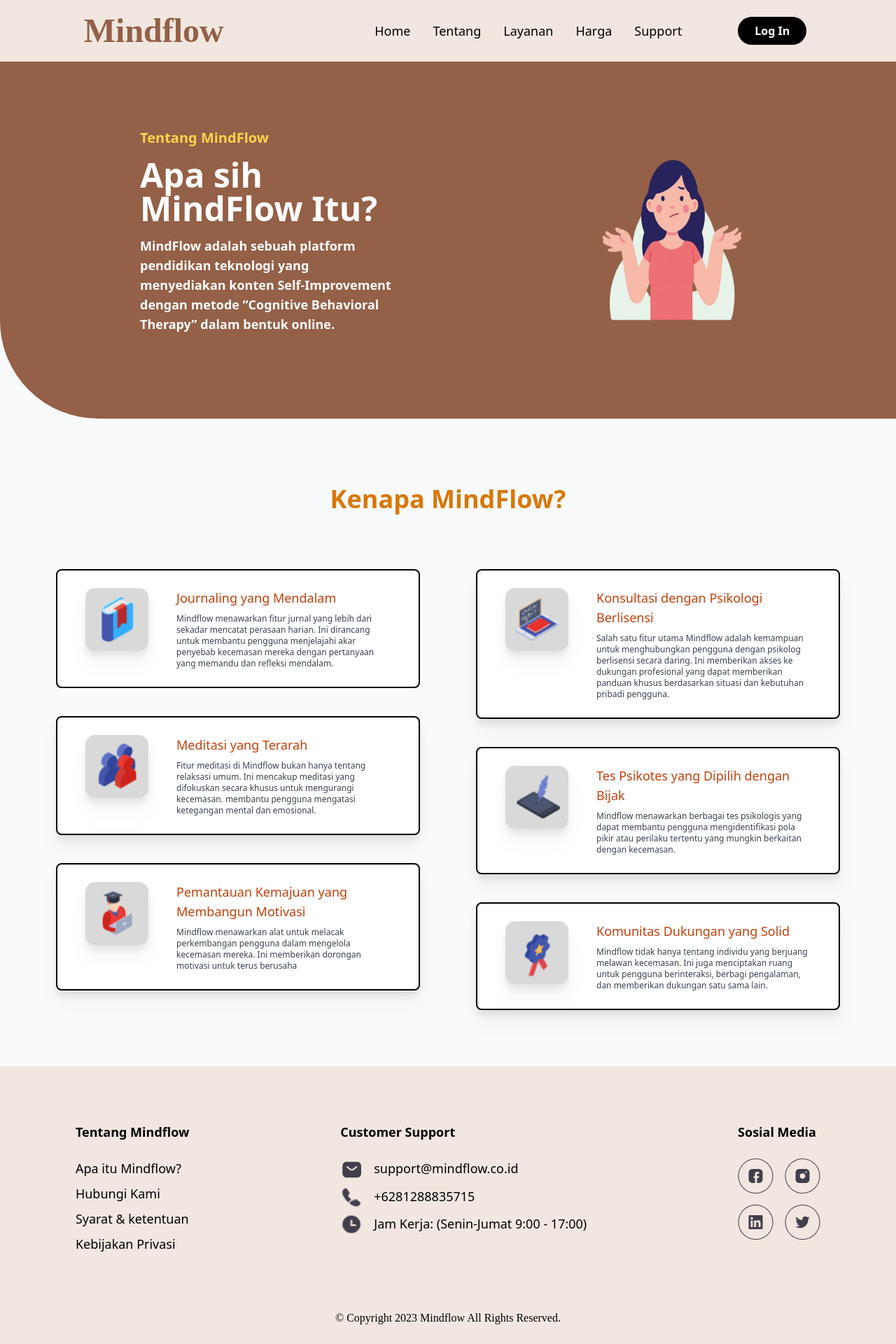
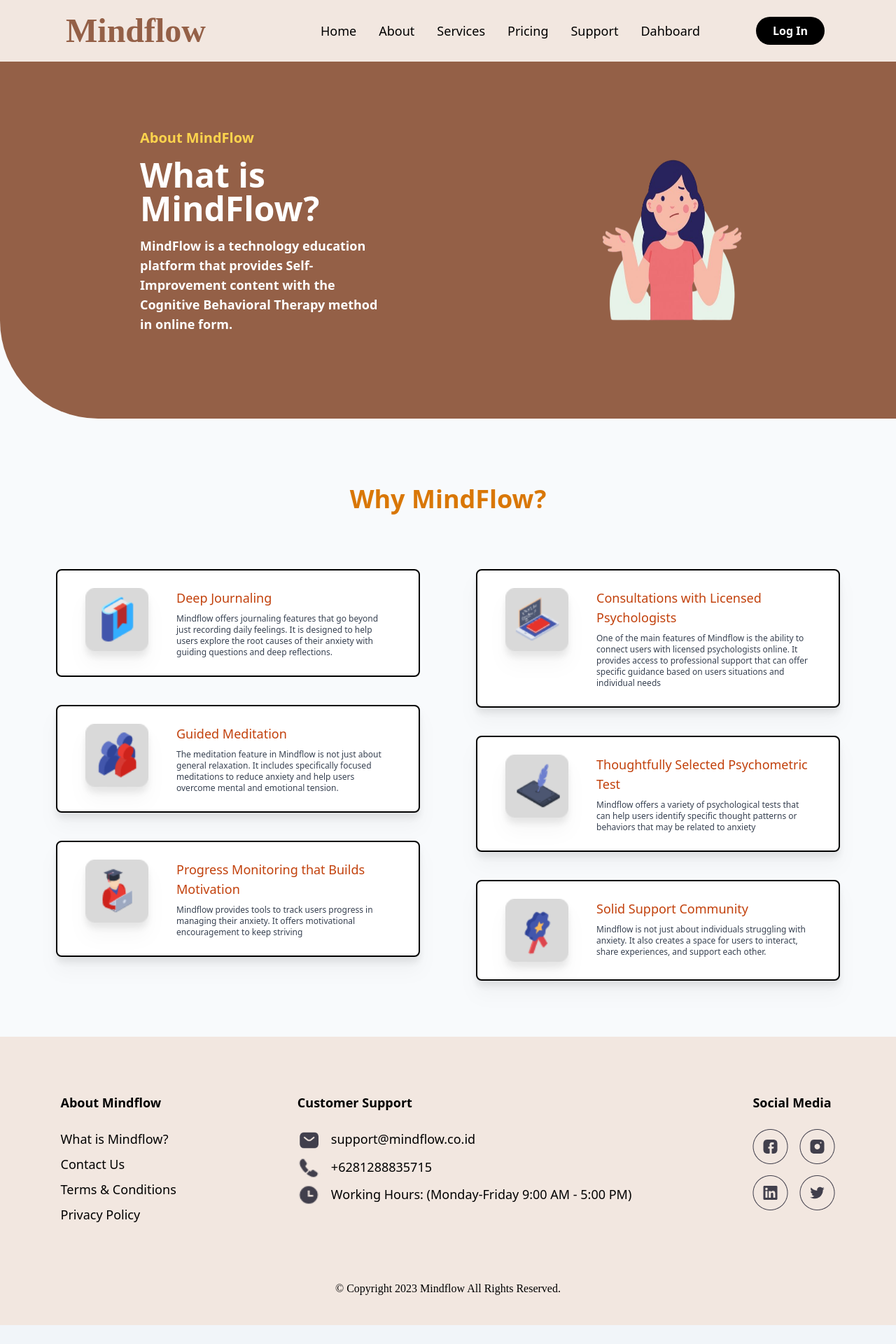
Before and after one commit to oxqlion/mindflow, a React app in the folder client/: page /tentang in a window 1280 px wide. Shown: the top 1920 px of the page at 70% size. After the commit the page ends 1893 px from the top, so only its background shows below. Built offline with nearby package versions, Linux system fonts and the light colour scheme; no server answers; the HTML template or start-up script is replaced by a standard one.

Commit message:
tadi pagi

```diff
--- a/client/src/components/Footer.jsx
+++ b/client/src/components/Footer.jsx
@@ -16,11 +16,11 @@ const Footer = () => {
         <div>
         <div className="flex items-start justify-around py-20 px-30 bg-bg font-sans">
         <div className="flex flex-col gap-2">
-          <p className="mb-4 font-bold text-lg">Tentang Mindflow</p>
-          <p className="text-lg">Apa itu Mindflow?</p>
-          <p className="text-lg">Hubungi Kami</p>
-          <p className="text-lg">Syarat & ketentuan</p>
-          <p className="text-lg">Kebijakan Privasi</p>
+          <p className="mb-4 font-bold text-lg">About Mindflow</p>
+          <p className="text-lg">What is Mindflow?</p>
+          <p className="text-lg">Contact Us</p>
+          <p className="text-lg">Terms & Conditions</p>
+          <p className="text-lg">Privacy Policy</p>
         </div>
         <div className="flex flex-col gap-2">
           <p className="mb-4 font-bold text-lg">Customer Support</p>
@@ -34,11 +34,11 @@ const Footer = () => {
           </div>
           <div className="flex w-full">
             <img src={Time} alt="" className="w-8 mr-4" />
-            <p className="text-lg">Jam Kerja: (Senin-Jumat 9:00 - 17:00)</p>
+            <p className="text-lg">Working Hours: (Monday-Friday 9:00 AM - 5:00 PM)</p>
           </div>
         </div>
         <div className="flex flex-col gap-2">
-          <p className="mb-4 font-bold text-lg">Sosial Media</p>
+          <p className="mb-4 font-bold text-lg">Social Media</p>
           <div className="flex gap-4 mb-2">
             <img src={Fb} alt="" />
             <img src={Ig} alt="" />
--- a/client/src/components/Navbar.jsx
+++ b/client/src/components/Navbar.jsx
@@ -26,20 +26,41 @@ const Navbar = ({ user }) => {
         Mindflow
       </Link>
       <div className="flex items-center justify-around p-2 w-50 gap-8">
-      <Link className="hover:opacity-50 transition ease-in-out font-sans font-regular text-lg" to="/">
+        <Link
+          className="hover:opacity-50 transition ease-in-out font-sans font-regular text-lg"
+          to="/"
+        >
           Home
         </Link>
-        <Link className="hover:opacity-50 transition ease-in-out font-sans font-regular text-lg" to="/tentang">
-          Tentang
+        <Link
+          className="hover:opacity-50 transition ease-in-out font-sans font-regular text-lg"
+          to="/tentang"
+        >
+          About
         </Link>
-        <Link className="hover:opacity-50 transition ease-in-out font-sans font-regular text-lg" to="/layanan">
-          Layanan
+        <Link
+          className="hover:opacity-50 transition ease-in-out font-sans font-regular text-lg"
+          to="/layanan"
+        >
+          Services
         </Link>
-        <Link className="hover:opacity-50 transition ease-in-out font-sans font-regular text-lg" to="/harga">
-          Harga
+        <Link
+          className="hover:opacity-50 transition ease-in-out font-sans font-regular text-lg"
+          to="/harga"
+        >
+          Pricing
         </Link>
-        <Link className="hover:opacity-50 transition ease-in-out font-sans font-regular text-lg" to="/support">
+        <Link
+          className="hover:opacity-50 transition ease-in-out font-sans font-regular text-lg"
+          to="/support"
+        >
           Support
+        </Link>
+        <Link
+          className="hover:opacity-50 transition ease-in-out font-sans font-regular text-lg"
+          to={toLink}
+        >
+          Dahboard
         </Link>
         {user ? (
           <Link
--- a/client/src/pages/Dashboard.jsx
+++ b/client/src/pages/Dashboard.jsx
@@ -15,6 +15,7 @@ import { BiLogOut } from "react-icons/bi";
 import axios from "axios";
 
 const Dashboard = ({ user }) => {
+
   const [dashboard, setDashboard] = useState("journaling");
   const [name, setName] = useState("");
 
--- a/client/src/pages/Harga.jsx
+++ b/client/src/pages/Harga.jsx
@@ -22,10 +22,10 @@ const Harga = () => {
       <Navbar />
       <div className="flex flex-col items-center justify-center bg-orange-100 w-full pt-20 pb-28">
         <p className="font-sans font-bold text-amber-600 text-3xl">
-          Layanan Mindflow
+        Mindflow services
         </p>
         <p className="font-sans font-medium text-gray-600 text-lg mt-[5px]">
-          Temukan Layanan Mindflow yang sesuai untuk kamu.
+        Discover the Mindflow services that suit you.
         </p>
       </div>
       <div className="flex items-center justify-around gap-2 w-full  relative">
@@ -35,13 +35,13 @@ const Harga = () => {
               Webinar
             </p>
             <p className="font-sans font-medium text-gray-600 text-xs text-center">
-              Kegiatan pembelajaran secara <br /> langsung melalui platform zoom{" "}
-              <br /> bersama mentor dan psikolog <br />
-              handal Mindflow
+            Live learning activities through  <br />  the Zoom platform with skilled {" "}
+              <br /> mentors and competent <br />
+              Mindflow psychologistsg
             </p>
             <p className="font-sans font-medium text-amber-400 text-sm text-center mt-[20px]">
               {" "}
-              Mulai dari{" "}
+              Start From{" "}
             </p>
             <p className="font-sans font-medium text-black text-2xl text-center mt-[5px]">
               {" "}
@@ -49,7 +49,7 @@ const Harga = () => {
             </p>
             <div className="flex px-[20px] py-[4px] bg-amber-400 rounded-xl justify-center items-center mt-[30px]">
               <p className="font-sans font-semibold text-white text-md">
-                Daftar Sekarang
+                Register Now
               </p>
             </div>
             <p className="font-sans font-semibold text-black text-lg text-center my-[20px]">
@@ -61,10 +61,10 @@ const Harga = () => {
                 <img src={Group} alt="Grup" className="w-6 h-6 drop-shadow-xl" />
                 <div className="flex flex-col w-48 items-start justify-start">
                   <p className="font-sans font-medium text-black text-sm">
-                    Grup Komunitas Telegram
+                   Telegram Community Group
                   </p>
                   <p className="font-sans font-regular text-gray-400 text-xs mt-2">
-                  Berdiskusi dengan pembicara webinar, mentor, dan peserta webinar lainnya setelah webinar berlangsung
+                  Engage in discussions with webinar speakers, mentors, and other participants after the webinar has concluded.
                   </p>
                 </div>
               </div>
@@ -74,10 +74,10 @@ const Harga = () => {
                 <img src={Certificate} alt="Grup" className="w-6 h-6 drop-shadow-xl" />
                 <div className="flex flex-col w-48 items-start justify-start">
                   <p className="font-sans font-medium text-black text-sm">
-                    Sertifikat
+                    Certificate
                   </p>
                   <p className="font-sans font-regular text-gray-400 text-xs mt-2">
-                  Bukti keikutsertaan
+                  Proof of Participation
                   </p>
                 </div>
               </div>
@@ -87,10 +87,10 @@ const Harga = () => {
                 <img src={Test} alt="Grup" className="w-6 h-6 drop-shadow-xl" />
                 <div className="flex flex-col w-48 items-start justify-start">
                   <p className="font-sans font-medium text-black text-sm">
-                    Tes Psikologi
+                  Psychological Tests
                   </p>
                   <p className="font-sans font-regular text-gray-400 text-xs mt-2">
-                  Psikotes yang dapat membantumu mengenal diri.
+                  Psychological tests that can help you know yourself better
                   </p>
                 </div>
               </div>
@@ -100,10 +100,10 @@ const Harga = () => {
                 <img src={Discount} alt="Grup" className="w-6 h-6 drop-shadow-xl" />
                 <div className="flex flex-col w-48 items-start justify-start">
                   <p className="font-sans font-medium text-black text-sm">
-                    Diskon 60%
+                  60% Discount
                   </p>
                   <p className="font-sans font-regular text-gray-400 text-xs mt-2">
-                  Dapatkan diskon menarik ke layanan Satu Persen lainnya.
+                  Get attractive discounts on other MindFlow services
                   </p>
                 </div>
               </div>
@@ -111,7 +111,7 @@ const Harga = () => {
           </div>
           <div className="flex flex-col bg-white pt-[20px] pl-[30px] pr-[30px] items-center rounded-md drop-shadow-xl  pb-[40px] hover:drop-shadow-2xl">
             <p className="font-sans font-semibold text-black text-3xl mb-[15px]">
-              Kelas Online
+              Online
             </p>
             <p className="font-sans font-medium text-gray-600 text-xs text-center">
             Kegiatan pembelajaran online <br /> bersama mentor dan psikolog <br />handal Satu Persen secara <br /> praktis dan fleksibel
--- a/client/src/pages/Home.jsx
+++ b/client/src/pages/Home.jsx
@@ -29,14 +29,13 @@ const Home = ({ user }) => {
           <div className="flex flex-col gap-4 w-1/2">
             <img src={HeaderText} alt="" className="h-48 w-min" />
             <p className="w-2/3 text-2xl font-medium">
-              Untuk membantu kamu hidup sepenuhnya, kami berevolusi untuk
-              mengatasi berbagai permasalahan mental yang kamu alami
+            To assist you in living to the fullest, we have evolved to address various mental issues that you may experience.
             </p>
             <Link
               to="/harga"
               className="w-36 text-center hover:opacity-50 transition ease-in-out bg-black px-6 py-4 rounded-full font-sans font-semibold text-white"
             >
-              Coba Gratis
+              Try For Free
             </Link>
           </div>
           <div className="flex flex-col gap-4">
@@ -50,16 +49,13 @@ const Home = ({ user }) => {
             <h1 className="text-5xl font-bold">How can we</h1>
             <h1 className="text-5xl font-bold text-primary">Help You?</h1>
             <p className="w-3/4 text-xl font-medium">
-              Kami bekerja sama dengan ahli untuk membuat sebuah wadah mood
-              journaling yang efektif untuk membantu kalian yang sedang
-              mengalami permasalahan mental untuk semakin berkembang dan
-              mengskplor diri
+            We collaborate with experts to create an effective mood journaling container to help those of you experiencing mental challenges to further develop and explore yourselves."
             </p>
             <Link
               to="/harga"
               className="w-36 text-center hover:opacity-50 transition ease-in-out bg-black px-6 py-4 rounded-full font-sans font-semibold text-white"
             >
-              Coba Gratis
+              Try For Free
             </Link>
           </div>
         </div>
@@ -85,13 +81,12 @@ const Home = ({ user }) => {
       <div className="flex items-center justify-around p-24 w-full mt-24">
         <div className="flex flex-col gap-2 w-2/5">
           <p className="text-5xl">
-            Coba <span className="text-primary font-black">Mindflow</span>{" "}
-            sekarang juga untuk memulai{" "}
+            Try <span className="text-primary font-black">Mindflow</span>{" "}
+            now to start your peaceful journey.i{" "}
             <span className="text-black font-black">peaceful journey</span> mu
           </p>
           <p className="mt-4 text-xl">
-            Tunggu apa lagi? Segera coba journaling program kami dan
-            bergabunglah dengan jutaan pengguna yang telah menikmati manfaatnya.
+          What are you waiting for? Try our journaling program now and join millions of users who have already enjoyed its benefits
           </p>
         </div>
         <img src={Emoji} alt="" className="w-2/5" />
--- a/client/src/pages/Layanan.jsx
+++ b/client/src/pages/Layanan.jsx
@@ -32,7 +32,7 @@ const Layanan = () => {
 
              <div  className="flex px-[50px] justify-around bg-bg w-full h-[550px] relative">
                 <div className="flex flex-col mr-64">
-                    <p className="mt-40 font-sans font-bold text-5xl text-left text-amber-500 ">What's the purpose of <br />consulting with a mentor?</p>
+                    <p className="mt-40 font-sans font-bold text-5xl text-left text-primary ">What's the purpose of <br />consulting with a mentor?</p>
                     <ul className="list-disc mt-10 xl:list-disc">
                         <li><p className="font-sans font-semibold text-amber-900 text-xl">You can talk to a trained Mentor.</p></li>
                         <li><p className="font-sans font-semibold text-amber-900 text-xl">Together, find solutions to the issues you're facing.</p></li>
@@ -59,7 +59,7 @@ const Layanan = () => {
                 <div className="absolute bg-red-400 w-[100px] h-[100px] top-[300px] right-[150px] rounded-full "></div>
              </div>
 
-             <div  className="flex flex-col justify-content items-center bg-green-400 w-full h-[950px] relative">
+             <div  className="flex flex-col justify-content items-center bg-primary w-full h-[950px] relative">
 
                 <p className="text-center mt-40 font-sans font-semibold text-5xl text-white">Consultation Packages with Mentor</p>
 
--- a/client/src/pages/Tentang.jsx
+++ b/client/src/pages/Tentang.jsx
@@ -19,9 +19,9 @@ const Tentang = () =>{
             <div  className="flex flex-col items-center justify-center bg-primary w-full pt-20 pb-20 rounded-bl-[140px]">
                 <div className="flex flex-start w-full px-[200px]">
                     <div className="flex flex-col w-1/2">
-                    <p className=" flex flex-start font-sans font-bold text-amber-300 text-xl mt-[15px]">Tentang MindFlow</p>
-                    <p className=" flex flex-start font-sans font-bold text-white text-5xl mt-[15px]">Apa sih MindFlow Itu?</p>
-                    <p className=" flex flex-start font-sans font-bold text-white text-lg mt-[15px]">MindFlow adalah sebuah platform pendidikan teknologi yang menyediakan konten Self-Improvement dengan metode “Cognitive Behavioral Therapy” dalam bentuk online.</p>
+                    <p className=" flex flex-start font-sans font-bold text-amber-300 text-xl mt-[15px]">About MindFlow</p>
+                    <p className=" flex flex-start font-sans font-bold text-white text-5xl mt-[15px]">What is MindFlow?</p>
+                    <p className=" flex flex-start font-sans font-bold text-white text-lg mt-[15px]">MindFlow is a technology education platform that provides Self-Improvement content with the Cognitive Behavioral Therapy method in online form.</p>
                     </div>
                     <div></div>
                     <div className="flex flex-col ml-[280px] w-1/3">
@@ -30,7 +30,7 @@ const Tentang = () =>{
                 </div>
             </div>
             <div className="flex flex-col items-center justify-center pt-20 pb-20">
-                <p className=" flex flex-start font-sans font-bold text-amber-600 text-4xl mt-[15px]">Kenapa MindFlow?</p>
+                <p className=" flex flex-start font-sans font-bold text-amber-600 text-4xl mt-[15px]">Why MindFlow?</p>
                 <div className="flex flex-start w-full px-[80px] gap-20">
                     <div  className="flex flex-col w-1/2">
                         <div className="px-[40px] py-[25px] bg-white rounded-lg mt-[80px] border-black border-2">
@@ -39,10 +39,10 @@ const Tentang = () =>{
                                 <img src={Book} alt="Book" className="w-[90px] h-[90px] drop-shadow-xl" />
                                 <div className="flex flex-col w-90 items-start justify-start">
                                 <p className="font-sans font-medium text-orange-700 text-lg">
-                                    Journaling yang Mendalam
+                                Deep Journaling
                                 </p>
                                 <p className="font-sans font-regular text-gray-700 text-xs mt-2">
-                                Mindflow menawarkan fitur jurnal yang lebih dari sekadar mencatat perasaan harian. Ini dirancang untuk membantu pengguna menjelajahi akar penyebab kecemasan mereka dengan pertanyaan yang memandu dan refleksi mendalam.
+                                Mindflow offers journaling features that go beyond just recording daily feelings. It is designed to help users explore the root causes of their anxiety with guiding questions and deep reflections.
                                 </p>
                                 </div>
                             </div>
@@ -54,10 +54,10 @@ const Tentang = () =>{
                                 <img src={People} alt="People" className="w-[90px] h-[90px] drop-shadow-xl" />
                                 <div className="flex flex-col w-90 items-start justify-start">
                                 <p className="font-sans font-medium text-orange-700 text-lg">
-                                     Meditasi yang Terarah
+                                Guided Meditation
                                 </p>
                                 <p className="font-sans font-regular text-gray-700 text-xs mt-2">
-                                Fitur meditasi di Mindflow bukan hanya tentang relaksasi umum. Ini mencakup meditasi yang difokuskan secara khusus untuk mengurangi kecemasan. membantu pengguna mengatasi ketegangan mental dan emosional.
+                                The meditation feature in Mindflow is not just about general relaxation. It includes specifically focused meditations to reduce anxiety and help users overcome mental and emotional tension.
                                 </p>
                                 </div>
                             </div>
@@ -69,10 +69,10 @@ const Tentang = () =>{
                                 <img src={Sarjana} alt="Sarjana" className="w-[90px] h-[90px] drop-shadow-xl" />
                                 <div className="flex flex-col w-90 items-start justify-start">
                                 <p className="font-sans font-medium text-orange-700 text-lg">
-                                Pemantauan Kemajuan yang Membangun Motivasi
+                                Progress Monitoring that Builds Motivation
                                 </p>
                                 <p className="font-sans font-regular text-gray-700 text-xs mt-2">
-                                Mindflow menawarkan alat untuk melacak perkembangan pengguna dalam mengelola kecemasan mereka. Ini memberikan dorongan motivasi untuk terus berusaha
+                                Mindflow provides tools to track users progress in managing their anxiety. It offers motivational encouragement to keep striving
                                 </p>
                                 </div>
                             </div>
@@ -86,10 +86,10 @@ const Tentang = () =>{
                                 <img src={Gadget} alt="Gadget" className="w-[90px] h-[90px] drop-shadow-xl" />
                                 <div className="flex flex-col w-90 items-start justify-start">
                                 <p className="font-sans font-medium text-orange-700 text-lg">
-                                Konsultasi dengan Psikologi Berlisensi
+                                Consultations with Licensed Psychologists
                                 </p>
                                 <p className="font-sans font-regular text-gray-700 text-xs mt-2">
-                                Salah satu fitur utama Mindflow adalah kemampuan untuk menghubungkan pengguna dengan psikolog berlisensi secara daring. Ini memberikan akses ke dukungan profesional yang dapat memberikan panduan khusus berdasarkan situasi dan kebutuhan pribadi pengguna.
+                                One of the main features of Mindflow is the ability to connect users with licensed psychologists online. It provides access to professional support that can offer specific guidance based on users situations and individual needs
                                 </p>
                                 </div>
                             </div>
@@ -101,10 +101,10 @@ const Tentang = () =>{
                                 <img src={Pena} alt="Pena" className="w-[90px] h-[90px] drop-shadow-xl" />
                                 <div className="flex flex-col w-90 items-start justify-start">
                                 <p className="font-sans font-medium text-orange-700 text-lg">
-                                Tes Psikotes yang Dipilih dengan Bijak
+                                Thoughtfully Selected Psychometric Test
                                 </p>
                                 <p className="font-sans font-regular text-gray-700 text-xs mt-2">
-                                Mindflow menawarkan berbagai tes psikologis yang dapat membantu pengguna mengidentifikasi pola pikir atau perilaku tertentu yang mungkin berkaitan dengan kecemasan.
+                                Mindflow offers a variety of psychological tests that can help users identify specific thought patterns or behaviors that may be related to anxiety
                                 </p>
                                 </div>
                             </div>
@@ -116,10 +116,10 @@ const Tentang = () =>{
                                 <img src={Medal} alt="Medal" className="w-[90px] h-[90px] drop-shadow-xl" />
                                 <div className="flex flex-col w-90 items-start justify-start">
                                 <p className="font-sans font-medium text-orange-700 text-lg">
-                                Komunitas Dukungan yang Solid
+                                Solid Support Community
                                 </p>
                                 <p className="font-sans font-regular text-gray-700 text-xs mt-2">
-                                Mindflow tidak hanya tentang individu yang berjuang melawan kecemasan. Ini juga menciptakan ruang untuk pengguna berinteraksi, berbagi pengalaman, dan memberikan dukungan satu sama lain.
+                                Mindflow is not just about individuals struggling with anxiety. It also creates a space for users to interact, share experiences, and support each other.
                                 </p>
                                 </div>
                             </div>
```
Also changed, not shown: client/src/pages/Support.jsx (+58 -40 lines).
